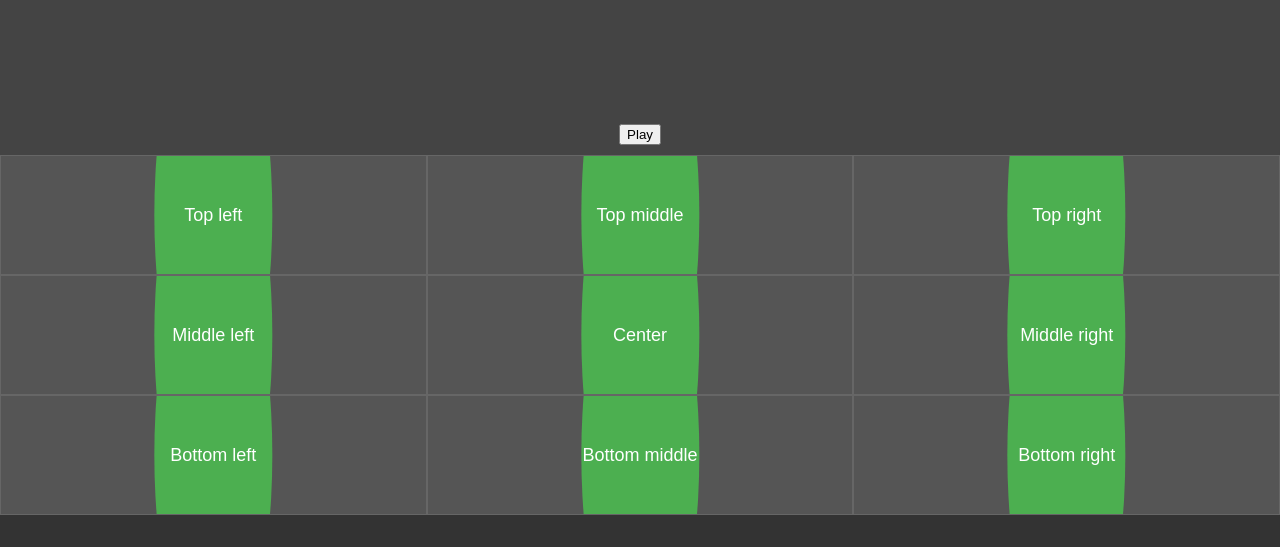
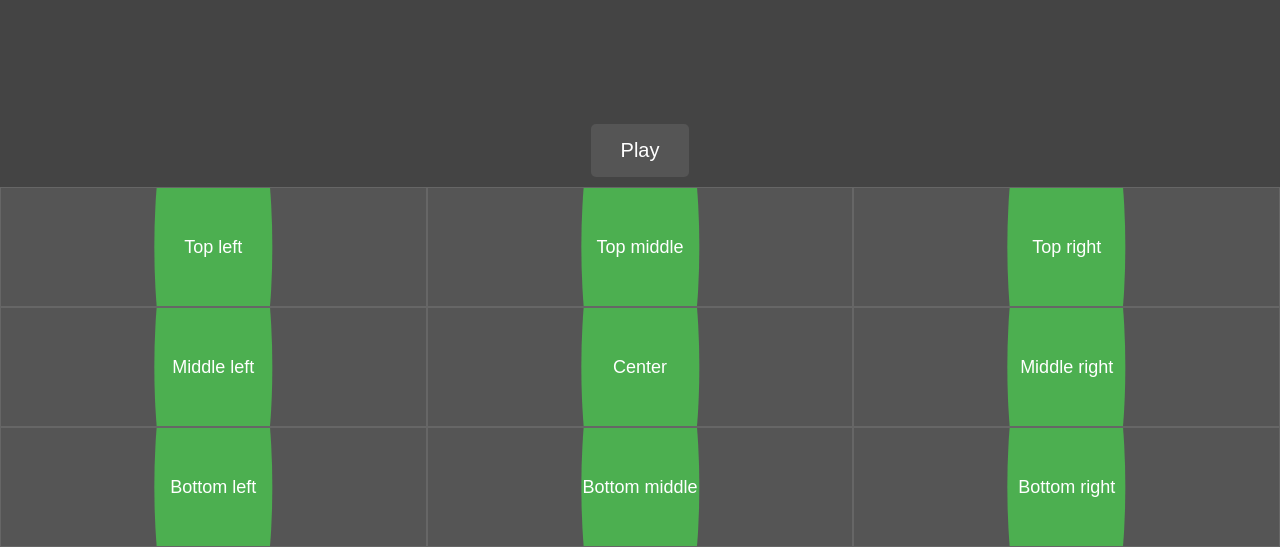
Before and after one commit to Junr7/goblinbarrel, a plain HTML site: page index.html in a window 1280 px wide. Shown: the part 366-913 px from the top of the page. Before the commit the page ends 881 px from the top, so only its background shows below. Drawn offline with Linux system fonts and the light colour scheme.

Commit message:
Update style.css

```diff
--- a/style.css
+++ b/style.css
@@ -50,8 +50,7 @@ body {
     margin-top: 10px;
 }
 
-#startButton,
-#retryButton {
+#playButton {
     padding: 15px 30px;
     font-size: 20px;
     cursor: pointer;
```
